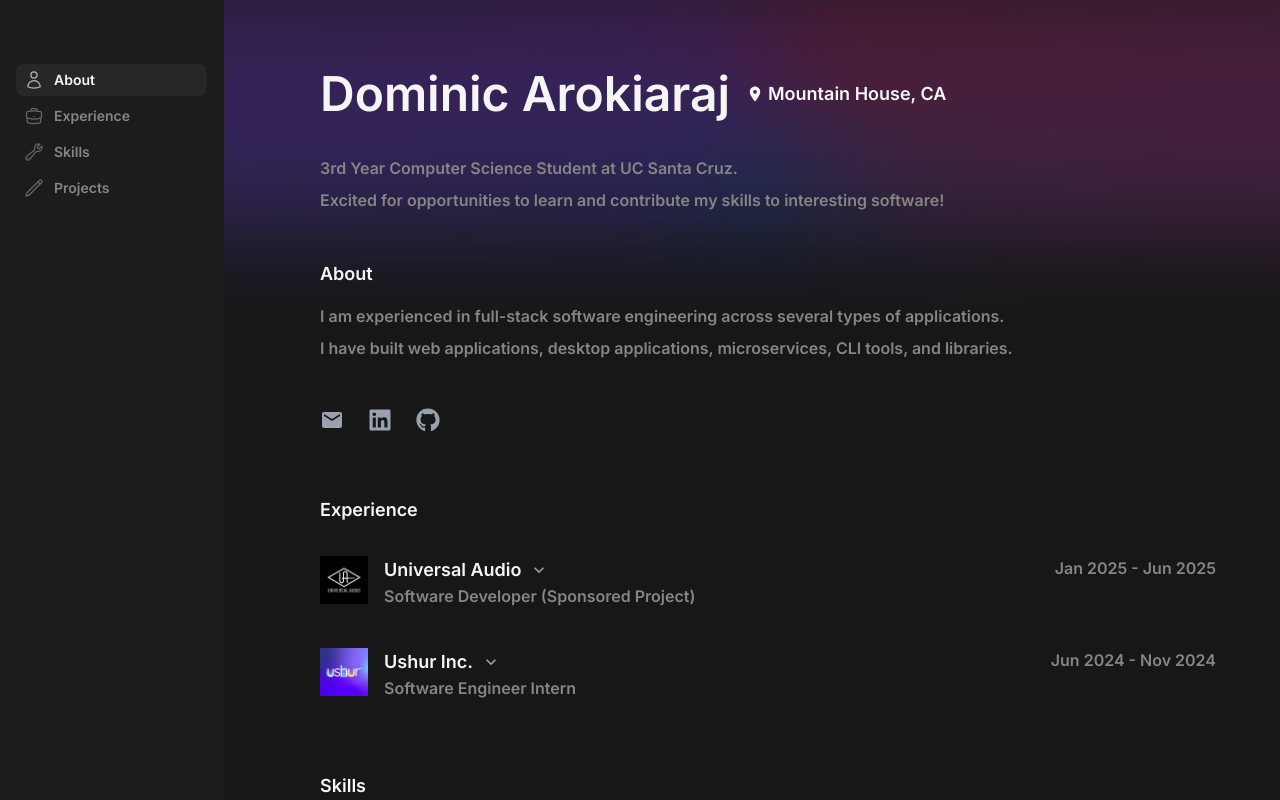
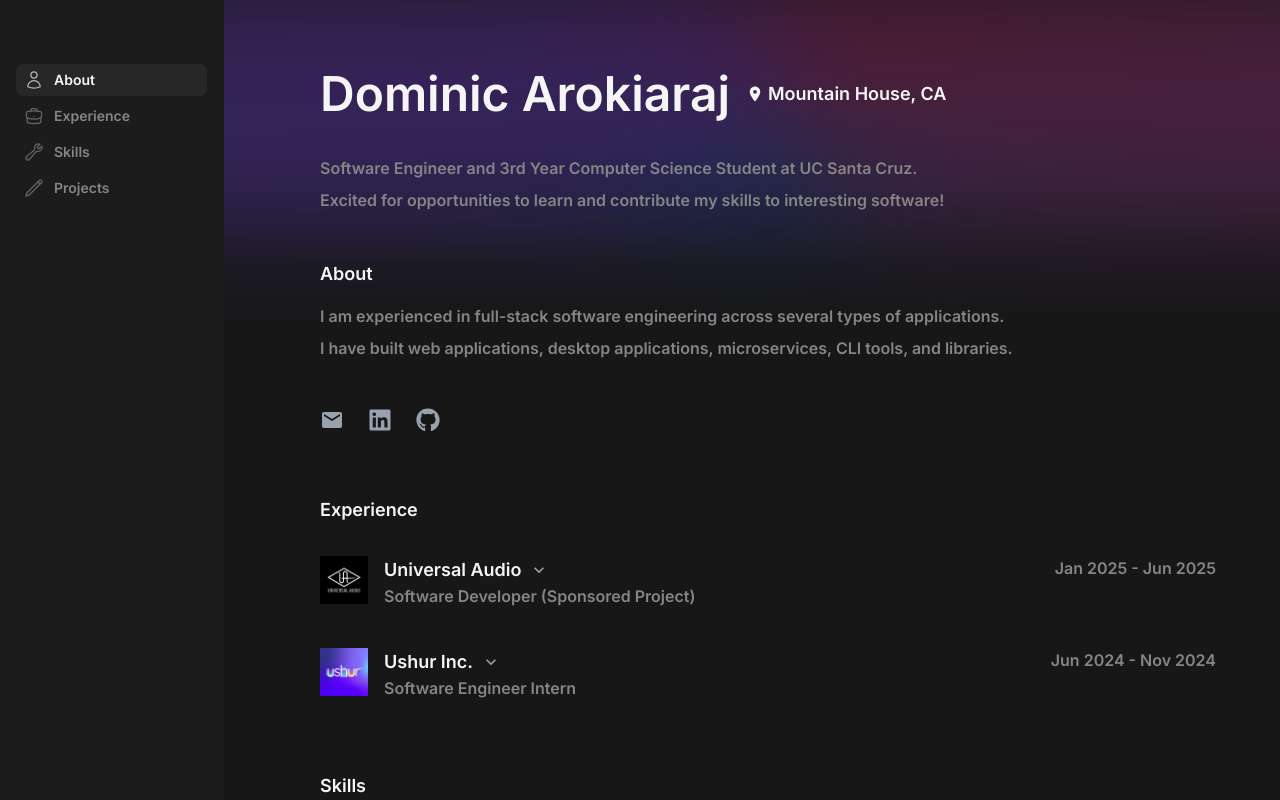
Before and after one commit to dominic-arok/personal-site, a Next.js app: page / in a window 1280 px wide. Shown: the top 800 px of the page. Built offline with nearby package versions, Linux system fonts and the light colour scheme.

Commit message:
update wording

```diff
--- a/src/components/Header.tsx
+++ b/src/components/Header.tsx
@@ -25,7 +25,7 @@ export default function Header() {
         </div>
         <div className="space-y-2 mb-8 sm:mb-12">
           <p className="text-[16px] leading-[24px] font-[400] text-[rgb(133,133,133)]">
-            3rd Year Computer Science Student at UC Santa Cruz.
+            Software Engineer and 3rd Year Computer Science Student at UC Santa Cruz.
           </p>
           <p className="text-[16px] leading-[24px] font-[400] text-[rgb(133,133,133)]">
             Excited for opportunities to learn and contribute my skills to interesting software!
```
